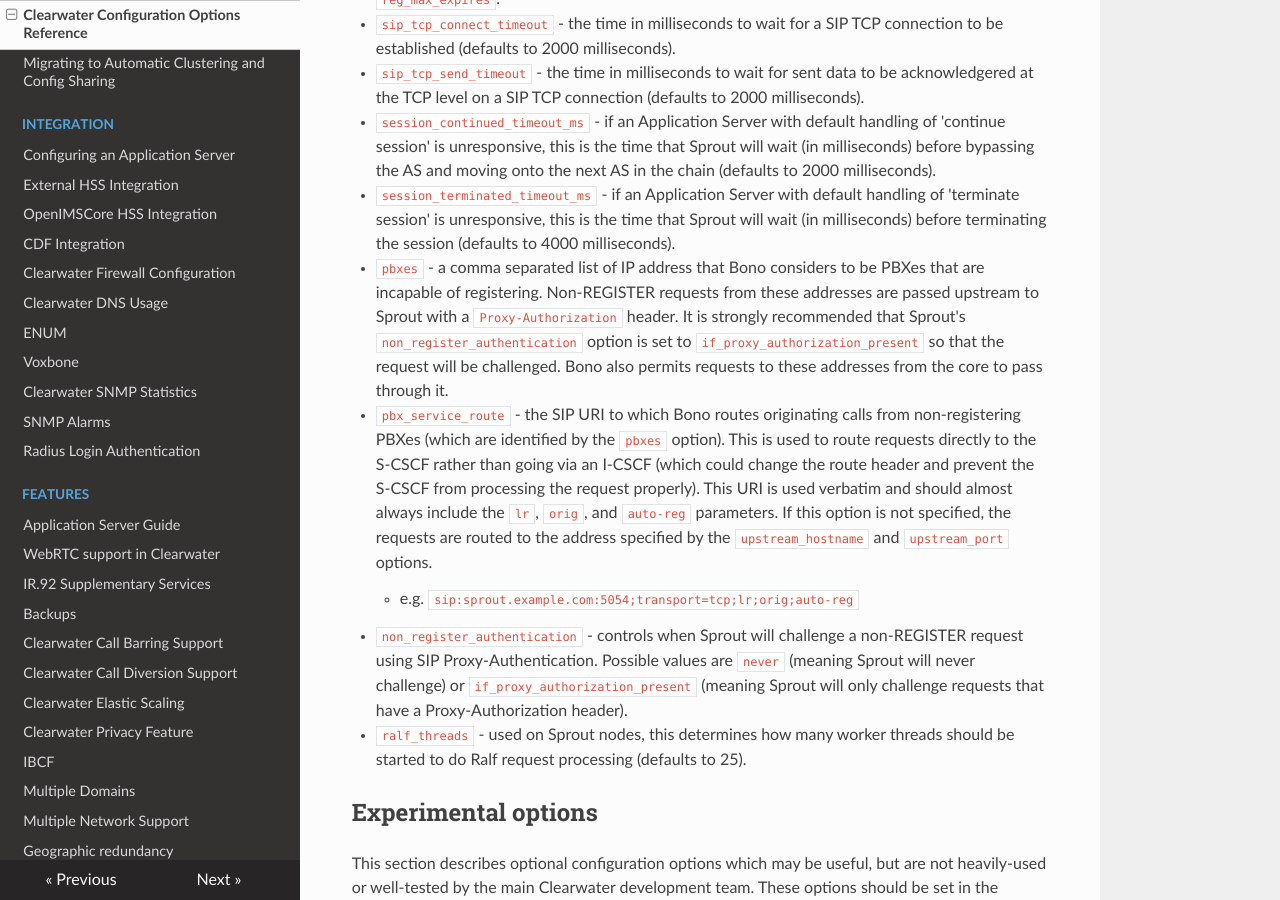
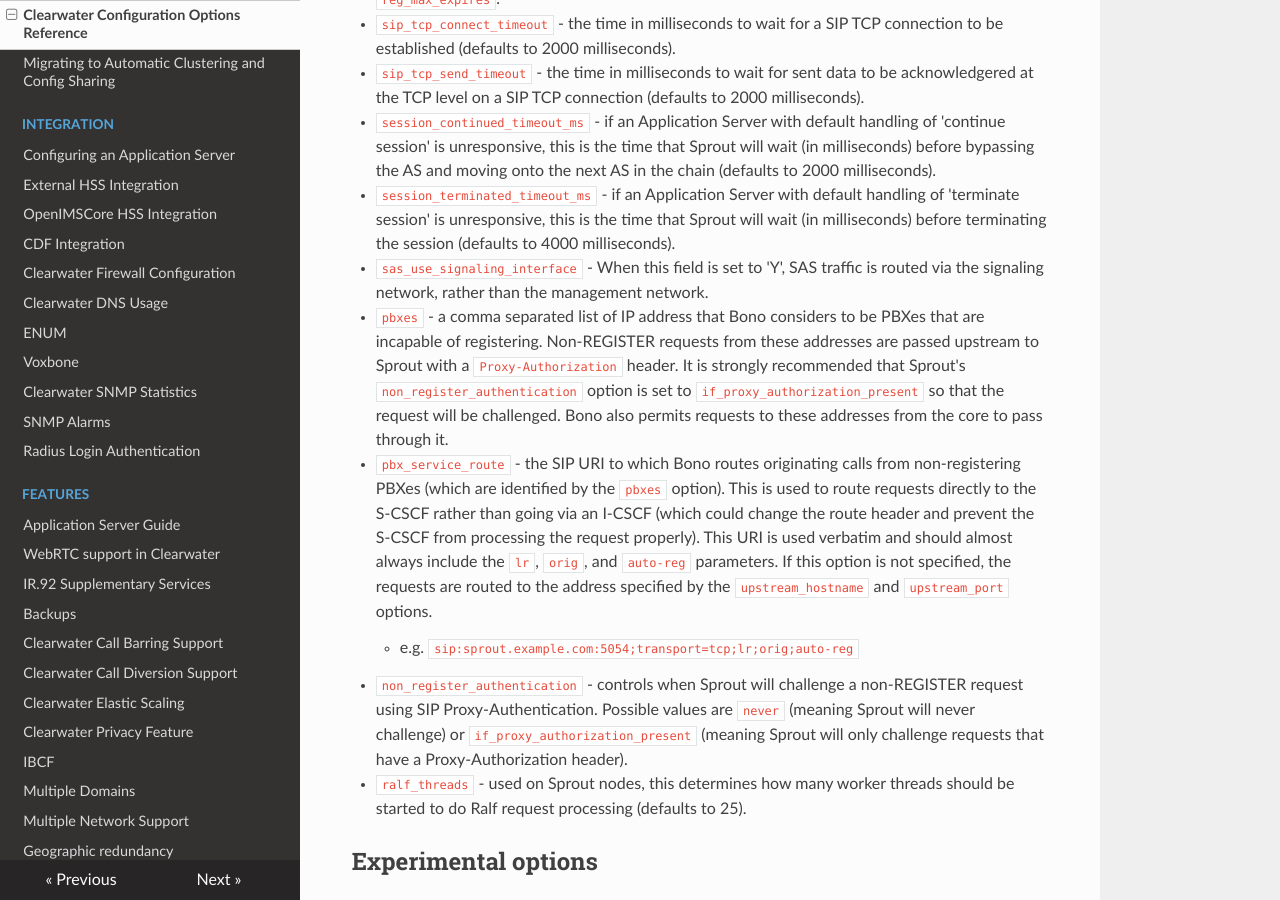
Before and after one commit to Metaswitch/clearwater-readthedocs, an MkDocs documentation site: the page built from docs/Clearwater_Configuration_Options_Reference.md, in a window 1280 px wide and 900 px high, scrolled down 6868 px. Built offline with MkDocs 1.6.1, drawn with Linux system fonts in a browser that asks for light colours; nearby versions of some CDN libraries; old or Windows-style settings are respelled for this version of MkDocs.

Commit message:
Document sas_use_signaling_interface

```diff
--- a/docs/Clearwater_Configuration_Options_Reference.md
+++ b/docs/Clearwater_Configuration_Options_Reference.md
@@ -124,6 +124,7 @@ This section describes optional configuration options, particularly for ensuring
 * `sip_tcp_send_timeout` - the time in milliseconds to wait for sent data to be acknowledgered at the TCP level on a SIP TCP connection (defaults to 2000 milliseconds).
 * `session_continued_timeout_ms` - if an Application Server with default handling of 'continue session' is unresponsive, this is the time that Sprout will wait (in milliseconds) before bypassing the AS and moving onto the next AS in the chain (defaults to 2000 milliseconds).
 * `session_terminated_timeout_ms` - if an Application Server with default handling of 'terminate session' is unresponsive, this is the time that Sprout will wait (in milliseconds) before terminating the session (defaults to 4000 milliseconds).
+* `sas_use_signaling_interface` - When this field is set to 'Y', SAS traffic is routed via the signaling network, rather than the management network.
 * `pbxes` - a comma separated list of IP address that Bono considers to be PBXes that are incapable of registering. Non-REGISTER requests from these addresses are passed upstream to Sprout with a `Proxy-Authorization` header. It is strongly recommended that Sprout's `non_register_authentication` option is set to `if_proxy_authorization_present` so that the request will be challenged. Bono also permits requests to these addresses from the core to pass through it.
 * `pbx_service_route` - the SIP URI to which Bono routes originating calls from non-registering PBXes (which are identified by the `pbxes` option). This is used to route requests directly to the S-CSCF rather than going via an I-CSCF (which could change the route header and prevent the S-CSCF from processing the request properly). This URI is used verbatim and should almost always include the `lr`, `orig`, and `auto-reg` parameters. If this option is not specified, the requests are routed to the address specified by the `upstream_hostname` and `upstream_port` options.
     * e.g. `sip:sprout.example.com:5054;transport=tcp;lr;orig;auto-reg`
```
